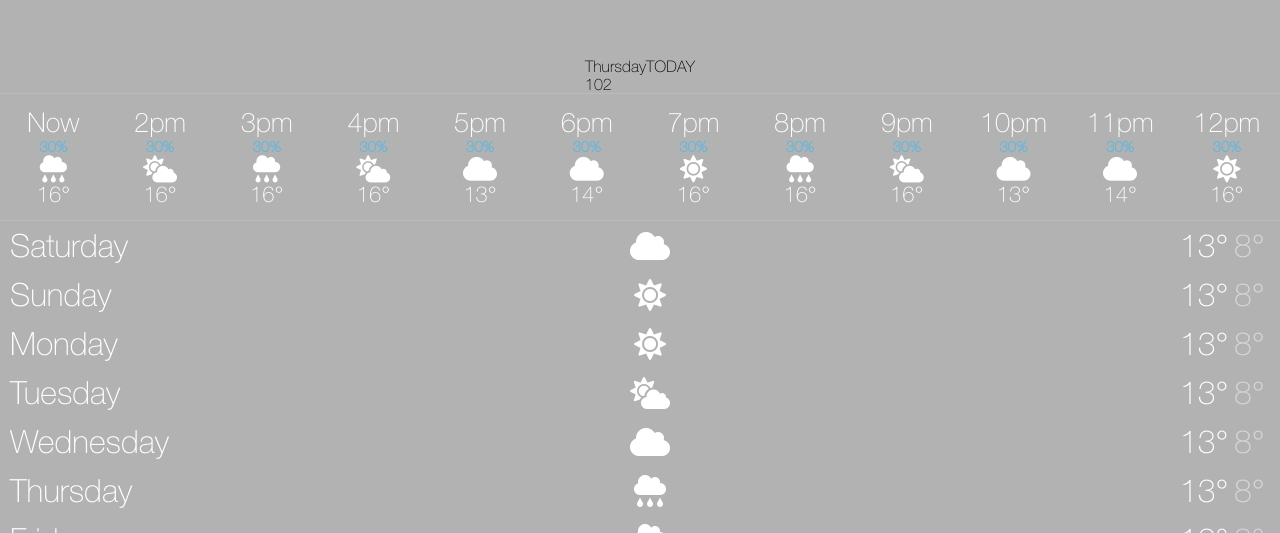
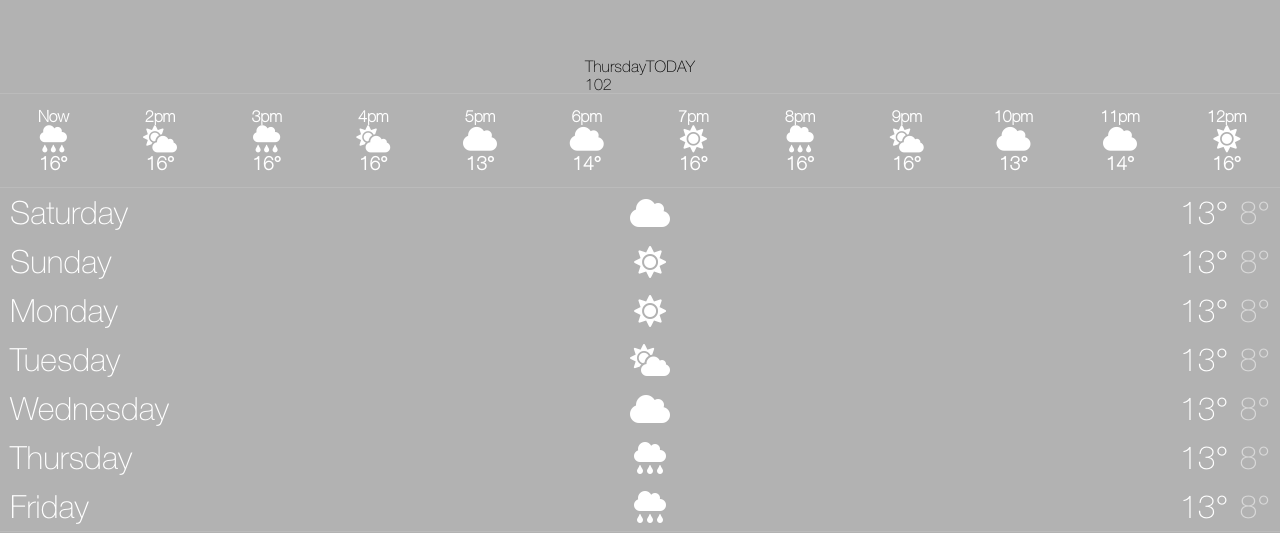
Before and after one commit to thomaspessato/ios-weather, a React (Create React App) app: page / in a window 1280 px wide. Shown: the part 267-800 px from the top of the page. Built offline with nearby package versions, Linux system fonts and the light colour scheme; no server answers.

Commit message:
[+] adjusts layout / smooth scroll hourly

```diff
--- a/package.json
+++ b/package.json
@@ -11,7 +11,7 @@
   },
   "scripts": {
     "predeploy": "npm run build",
-    "deploy": "gh-pages -d build",
+    "deploy": "gh-pages -b master -d build",
     "start": "react-scripts start",
     "build": "react-scripts build",
     "test": "react-scripts test",
--- a/src/App.css
+++ b/src/App.css
@@ -42,6 +42,7 @@ body {
   position: relative;
   color: white;
   overflow: auto;
+  -webkit-overflow-scrolling: touch;
   width: 100%;
   border-bottom: 1px solid rgba(255, 255, 255, 0.12156862745098039);;
   padding: 13px 0;
@@ -80,7 +81,7 @@ body {
 
 
 
-@media(max-width: 400px) {
+@media(max-width: 700px) {
   .hour-card {
       font-size: 2em;
       min-width: 100px;
--- a/src/DayCard.css
+++ b/src/DayCard.css
@@ -32,11 +32,18 @@
     text-align: center;
 }
 
+.day-card div .day-card__max-temp {
+    flex: 1;
+    text-align: center;
+}
+
+
 .day-card div .day-card__min-temp {
     opacity: 0.5;
+    text-align: right;
 }
 
-@media(max-width: 400px) {
+@media(max-width: 700px) {
     .day-card {
         display: flex;
         /* justify-content: space-around; */
--- a/src/HourCard.css
+++ b/src/HourCard.css
@@ -16,11 +16,19 @@
 }
 
 .hour-card .hour-card__time {
-
+    flex: 1 1;
+    align-items: center;
+    display: flex;
+    font-size: 16px;
+    font-weight: 600;
 }
 
 .hour-card .hour-card__temperature {
-    font-size: 22px;
+    font-size: 19px;
+    font-weight: bold;
+    flex: 1;
+    display: flex;
+    align-items: center;
 }
 
 
@@ -29,6 +37,7 @@
     flex-direction: column;
     align-items: center;
     justify-content: center;
+    flex: 1;
 }
 
 .hour-card .hour-card__probability {
@@ -36,12 +45,10 @@
     font-weight: 600;
     font-size: 15px;
     position: relative;
+    display: none;
 }
 
-@media(max-width: 400px) {
-    .hour-card {
-
-    }
+@media(max-width: 700px) {
 
     .hour-card {
         display: flex;
```
